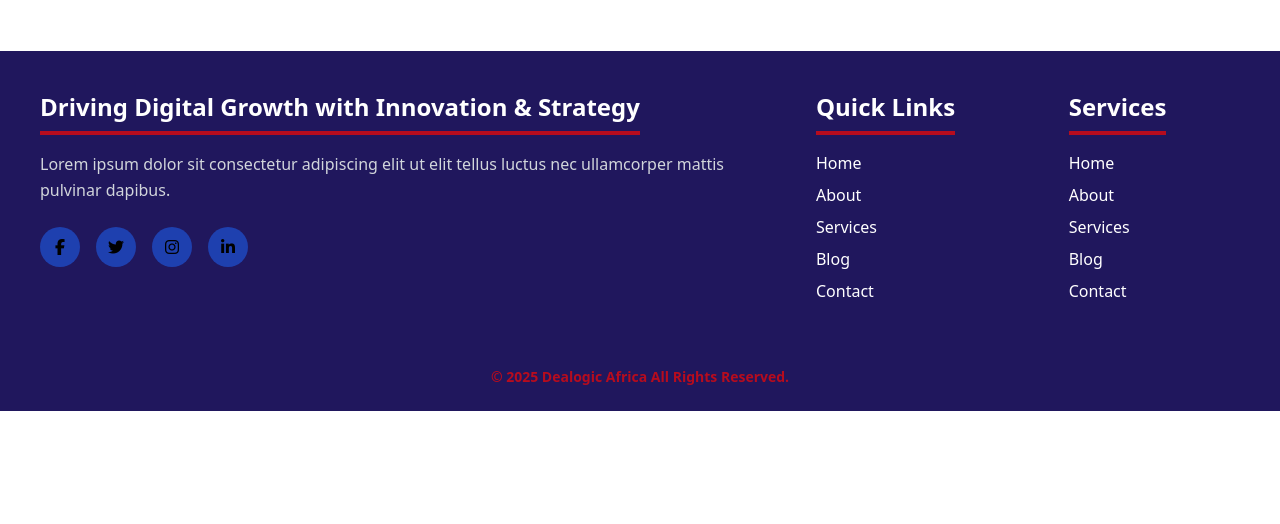
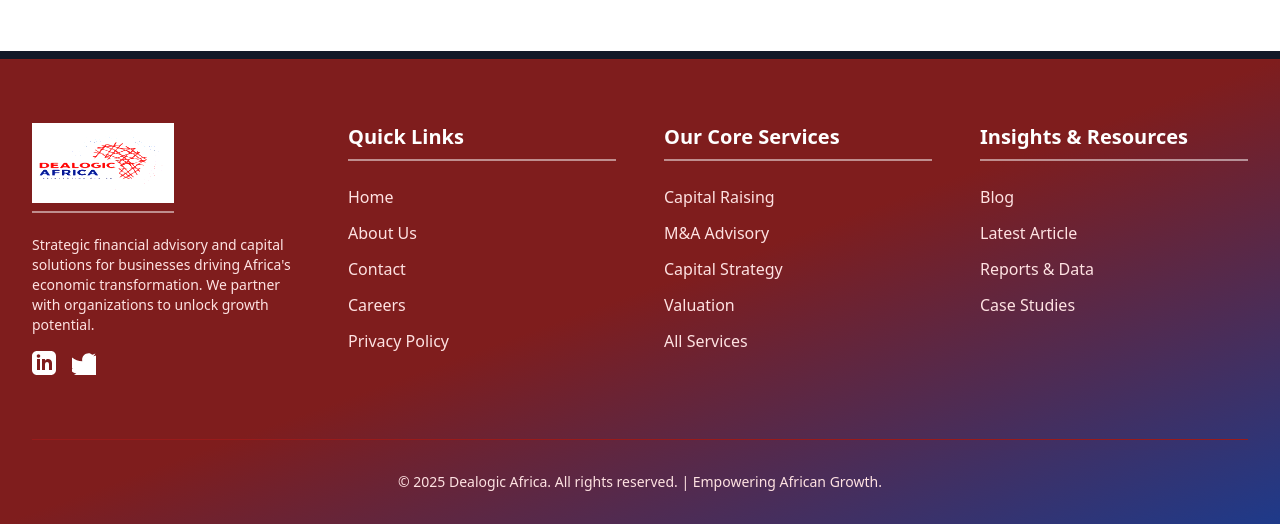
Before and after one commit to A-Muli/DealogicAfrica, a plain HTML site: page contact.html in a window 1280 px wide. Shown: the part 1499-2023 px from the top of the page. Before the commit the page ends 1910 px from the top, so only its background shows below. Drawn offline with nearby package versions, Linux system fonts and the light colour scheme.

Commit message:
contact footer

```diff
--- a/contact.html
+++ b/contact.html
@@ -230,79 +230,70 @@ document.getElementById("mobile-menu-btn").addEventListener("click", function ()
 <!-- FOOTER SECTION -->
 <!-- ========================================================= -->
 
-<footer class="w-full">
 
-    <!-- Upper Footer -->
-    <div class="bg-[#20175D] shadow-sm">
-        <div class="max-w-7xl mx-auto flex flex-col md:flex-row justify-between p-10 gap-10">
+<footer class="bg-gradient-to-br from-red-900 via-red-900 to-blue-900 text-white pt-16 pb-8 border-t-8 border-gray-900">
+        <div class="max-w-7xl mx-auto px-4 sm:px-6 lg:px-8">
+            <div class="grid grid-cols-1 md:grid-cols-4 gap-12">
 
-            <!-- Left -->
-            <div class="flex-1 flex-col md:flex-row justify-end">
-                <h3 class="text-2xl font-bold text-white mb-4 border-b-4 border-[#B60C1E] inline-block pb-2">
-                    Driving Digital Growth with Innovation & Strategy
-                </h3>
-                <p class="text-gray-300 leading-relaxed">
-                    Lorem ipsum dolor sit consectetur adipiscing elit ut elit tellus luctus nec ullamcorper mattis pulvinar dapibus.
+            <div class="md:col-span-1">
+                <div class="mb-4 border-b-2 border-white/50 pb-2 inline-block">
+                    <img src="images/logo.jpeg" alt="Dealogic Africa Logo" class="h-20 w-auto filter brightness-150">
+                </div>
+                <p class="text-red-100 text-sm mb-4">
+                    Strategic financial advisory and capital solutions for businesses driving Africa's economic transformation. We partner with organizations to unlock growth potential.
                 </p>
-
-                <div class="flex gap-4 mt-6">
-                    <a href="#" class="w-10 h-10 bg-blue-800 hover:bg-[#B60C1E] rounded-full flex items-center justify-center">
-                        <i class="fab fa-facebook-f"></i>
+                <div class="flex space-x-4">
+                    <a href="#" class="text-white hover:text-yellow-400 transition-colors">
+                        <svg class="w-6 h-6" fill="currentColor" viewBox="0 0 24 24"><path d="M19 0h-14c-2.761 0-5 2.239-5 5v14c0 2.761 2.239 5 5 5h14c2.762 0 5-2.239 5-5v-14c0-2.761-2.238-5-5-5zm-11 19h-3v-11h3v11zm-1.5-12.268c-.966 0-1.75-.79-1.75-1.764s.784-1.764 1.75-1.764 1.75.79 1.75 1.764-.783 1.764-1.75 1.764zm13.5 12.268h-3v-5.604c0-3.368-4-3.13-4 0v5.604h-3v-11h3v1.765c1.396-2.586 7-2.356 7 2.356v6.879z"/></svg>
                     </a>
-                    <a href="#" class="w-10 h-10 bg-blue-800 hover:bg-[#B60C1E] rounded-full flex items-center justify-center">
-                        <i class="fab fa-twitter"></i>
-                    </a>
-                    <a href="#" class="w-10 h-10 bg-blue-800 hover:bg-[#B60C1E] rounded-full flex items-center justify-center">
-                        <i class="fab fa-instagram"></i>
-                    </a>
-                    <a href="#" class="w-10 h-10 bg-blue-800 hover:bg-[#B60C1E] rounded-full flex items-center justify-center">
-                        <i class="fab fa-linkedin-in"></i>
+                    <a href="#" class="text-white hover:text-yellow-400 transition-colors">
+                        <svg class="w-6 h-6" fill="currentColor" viewBox="0 0 24 24"><path d="M24 4.557c-.883.392-1.832.656-2.828.775 1.017-.609 1.799-1.574 2.164-2.722-.951.555-2.005.959-3.127 1.184-.897-.957-2.178-1.555-3.594-1.555-3.593 0-6.492 2.901-6.492 6.492 0 .511.054 1.011.161 1.493-5.409-.271-10.218-2.864-13.401-6.839-.567.973-.895 2.1-.895 3.328 0 2.251 1.149 4.249 2.895 5.421-1.001-.033-1.944-.309-2.75-.765v.083c0 3.153 2.24 5.766 5.207 6.368-.544.148-1.115.225-1.701.225-.418 0-.828-.042-1.227-.119.832 2.571 3.208 4.45 6.035 4.492-2.231 1.74-5.047 2.784-8.09 2.784-.52 0-1.036-.026-1.545-.09.117.986.386 1.944.801 2.854 3.069 5.378 7.234 8.643 12.023 8.643 13.684 0 21.142-11.391 21.142-21.142 0-.315-.011-.63-.03-.941.875-.63 1.637-1.42 2.245-2.316z"/></svg>
                     </a>
                 </div>
             </div>
-            <!-- Right Links -->
-            <div class="flex-col md:flex-row justify-end flex-grow-[0.1]">
+
                 <div>
-                   <h3 class="text-2xl font-bold text-white mb-4 border-b-4 border-[#B60C1E] inline-block pb-2">
-                  Quick Links</h3>
-                    <ul class="space-y-2">
-                        <li><a href="index.html" class="text-white hover:text-[#B60C1E]">Home</a></li>
-                        <li><a href="about.html" class="text-white hover:text-[#B60C1E]">About</a></li>
-                        <li><a href="services.html" class="text-white hover:text-[#B60C1E]">Services</a></li>
-                        <li><a href="blog/blog.html" class="text-white hover:text-[#B60C1E]">Blog</a></li>
-                        <li><a href="contact.html" class="text-white hover:text-[#B60C1E]">Contact</a></li>
+                    <h3 class="text-xl font-semibold text-white mb-6 border-b-2 border-white/50 pb-2">Quick Links</h3>
+                    <ul class="space-y-3">
+                        <li><a href="index.html" class="text-red-100 hover:text-yellow-400 transition-colors">Home</a></li>
+                        <li><a href="about.html" class="text-red-100 hover:text-yellow-400 transition-colors">About Us</a></li>
+                        <li><a href="contact.html" class="text-red-100 hover:text-yellow-400 transition-colors">Contact</a></li>
+                        <li><a href="#" class="text-red-100 hover:text-yellow-400 transition-colors">Careers</a></li>
+                        <li><a href="#" class="text-red-100 hover:text-yellow-400 transition-colors">Privacy Policy</a></li>
                     </ul>
                 </div>
-            </div>
-             <!-- Right Links -->
 
-            <div class="flex-col md:flex-row justify-end flex-grow-[0.1]">
                 <div>
-                   <h3 class="text-2xl font-bold text-white mb-4 border-b-4 border-[#B60C1E] inline-block pb-2">
-                  Services</h3>
-                    <ul class="space-y-2">
-                        <li><a href="index.html" class="text-white hover:text-[#B60C1E]">Home</a></li>
-                        <li><a href="about.html" class="text-white hover:text-[#B60C1E]">About</a></li>
-                        <li><a href="services/services.html" class="text-white hover:text-[#B60C1E]">Services</a></li>
-                        <li><a href="blog/blog.html" class="text-white hover:text-[#B60C1E]">Blog</a></li>
-                        <li><a href="contact.html" class="text-white hover:text-[#B60C1E]">Contact</a></li>
+                    <h3 class="text-xl font-semibold text-white mb-6 border-b-2 border-white/50 pb-2">Our Core Services</h3>
+                    <ul class="space-y-3">
+                        <li><a href="services/services.html#capital" class="text-red-100 hover:text-yellow-400 transition-colors">Capital Raising</a></li>
+                        <li><a href="services/services.html#ma" class="text-red-100 hover:text-yellow-400 transition-colors">M&A Advisory</a></li>
+                        <li><a href="services/services.html#strategy" class="text-red-100 hover:text-yellow-400 transition-colors">Capital Strategy</a></li>
+                        <li><a href="services/services.html#valuation" class="text-red-100 hover:text-yellow-400 transition-colors">Valuation</a></li>
+                        <li><a href="services/services.html" class="text-red-100 hover:text-yellow-400 transition-colors">All Services</a></li>
+                    </ul>
+                </div>
+
+                <div>
+                    <h3 class="text-xl font-semibold text-white mb-6 border-b-2 border-white/50 pb-2">Insights & Resources</h3>
+                    <ul class="space-y-3">
+                        <li><a href="blog/blog.html" class="text-red-100 hover:text-yellow-400 transition-colors">Blog</a></li>
+                        <li><a href="blog/article1.html" class="text-red-100 hover:text-yellow-400 transition-colors">Latest Article</a></li>
+                        <li><a href="#" class="text-red-100 hover:text-yellow-400 transition-colors">Reports & Data</a></li>
+                        <li><a href="#" class="text-red-100 hover:text-yellow-400 transition-colors">Case Studies</a></li>
                     </ul>
                 </div>
             </div>
 
+            <div class="mt-16 border-t border-red-800 pt-8">
+                <p class="text-center text-red-100 text-sm">
+                    &copy; 2025 Dealogic Africa. All rights reserved. | Empowering African Growth.
+                </p>
+            </div>
+        </div>
+    </footer>
 
 
-        </div>
-        <div class="w-full text-center text-[#B60C1E] py-6 text-sm font-semibold">
-            &copy; 2025 Dealogic Africa All Rights Reserved.
-        </div>
-
-    </div>
-
-    <!-- Bottom Footer -->
-
-
-</footer>
 
 </body>
 </html>
```
